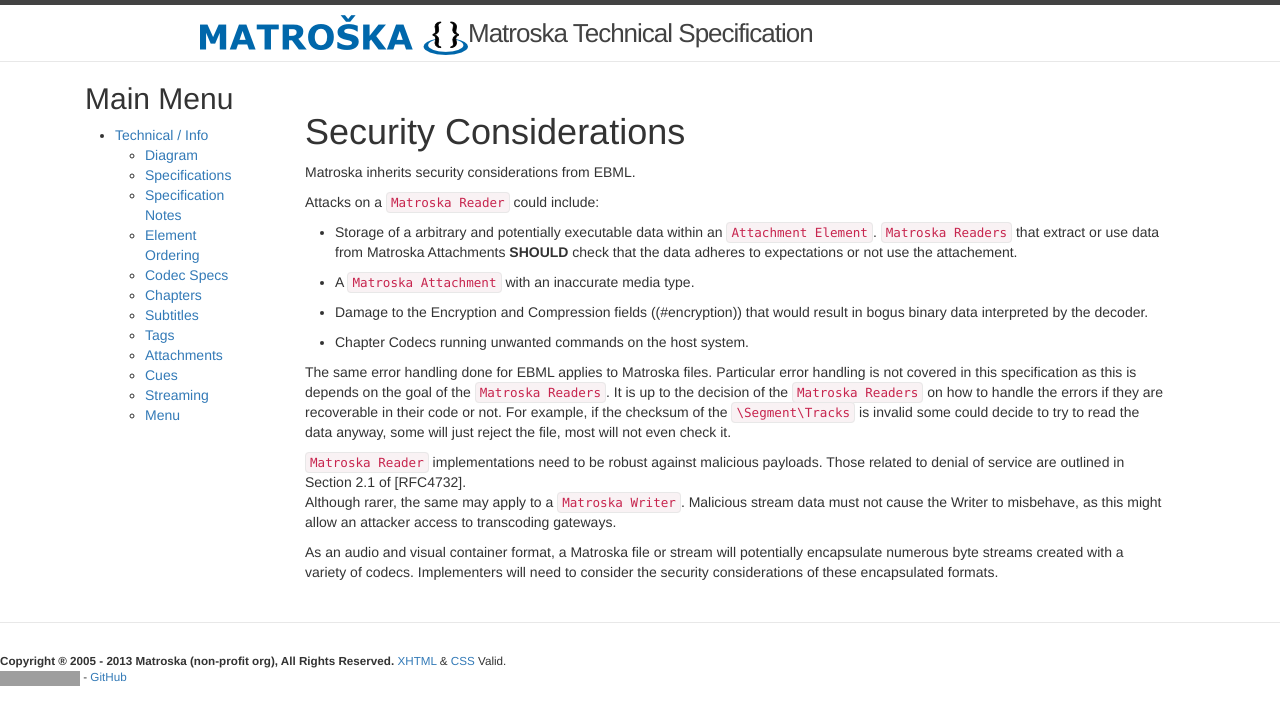
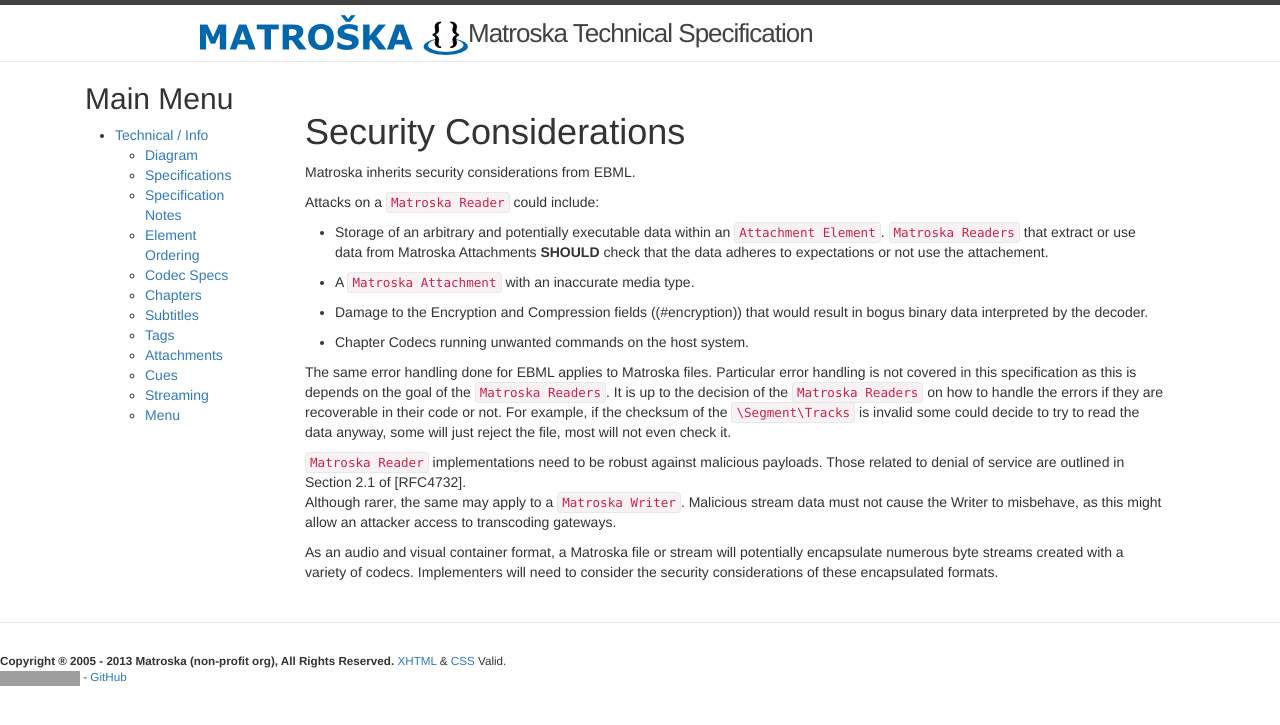
Before and after one commit to ietf-wg-cellar/matroska-specification, a Jekyll site: the page built from matroska_security.md, in a window 1280 px wide. Shown: the top 725 px of the page. Built offline with Jekyll 4.4.1, drawn with Linux system fonts in a browser that asks for light colours; our own code applies the rules of GitHub Pages for plain Markdown files; grey boxes are pictures that could not be loaded.

Commit message:
Fxi grammar

```diff
--- a/matroska_security.md
+++ b/matroska_security.md
@@ -4,7 +4,7 @@
 
 Attacks on a `Matroska Reader` could include:
 
-* Storage of a arbitrary and potentially executable data within an `Attachment Element`.
+* Storage of an arbitrary and potentially executable data within an `Attachment Element`.
   `Matroska Readers` that extract or use data from Matroska Attachments **SHOULD**
   check that the data adheres to expectations or not use the attachement.
 
```
